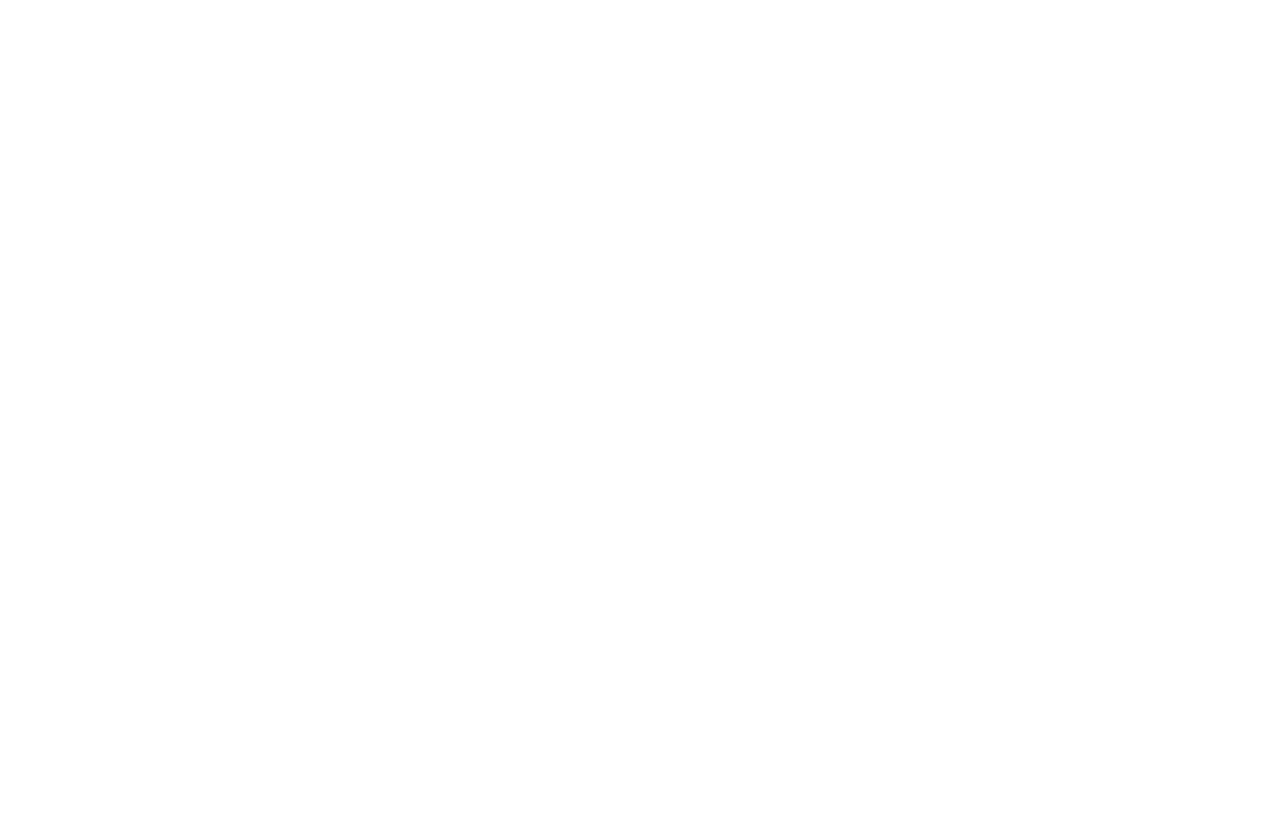
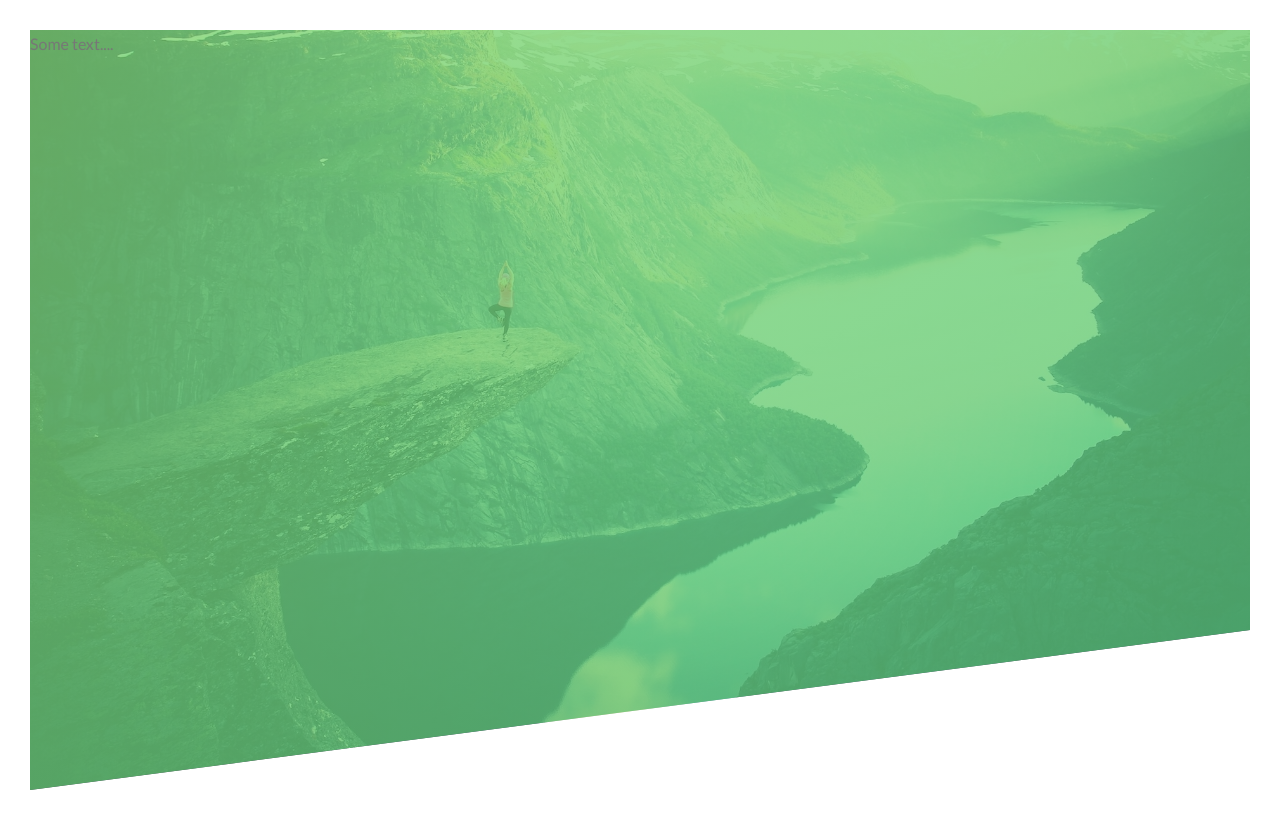
Before and after one commit to chiyinluk/Advanced_CSS_Course, a plain HTML site: page Natours/starter/index.html in a window 1280 px wide. Drawn offline with Linux system fonts and the light colour scheme; files that its build step writes are made by us from their sources.

Commit message:
updated index and css

```diff
--- a/Natours/starter/css/style.css
+++ b/Natours/starter/css/style.css
@@ -6,3 +6,30 @@
 Dark green: #28b485
 
 */
+
+* {
+    margin: 0;
+    pad: 0;
+    box-sizing: border-box;
+}
+
+body {
+    font-family: "Lato", sans-serif;
+    font-weight: 400;
+    font-size: 16px;
+    line-height: 1.7;
+    color: #777;
+    padding: 30px;
+}
+
+.header{
+    height: 95vh;
+    background-image: linear-gradient(
+        to right bottom,
+        #7ed56fc4,
+        #55c57ac7),
+    url(../img/hero.jpg);
+    background-size: cover;
+    background-position: top;
+    clip-path: polygon(0 0, 100% 0, 100% 75vh, 0 100%);
+}
--- a/Natours/starter/index.html
+++ b/Natours/starter/index.html
@@ -13,7 +13,9 @@
         <title>Natours | Exciting tours for adventurous people</title>
     </head>
     <body>
-
+        <header class="header">
+            Some text....
+        </header>
 
     </body>
 </html>
```
